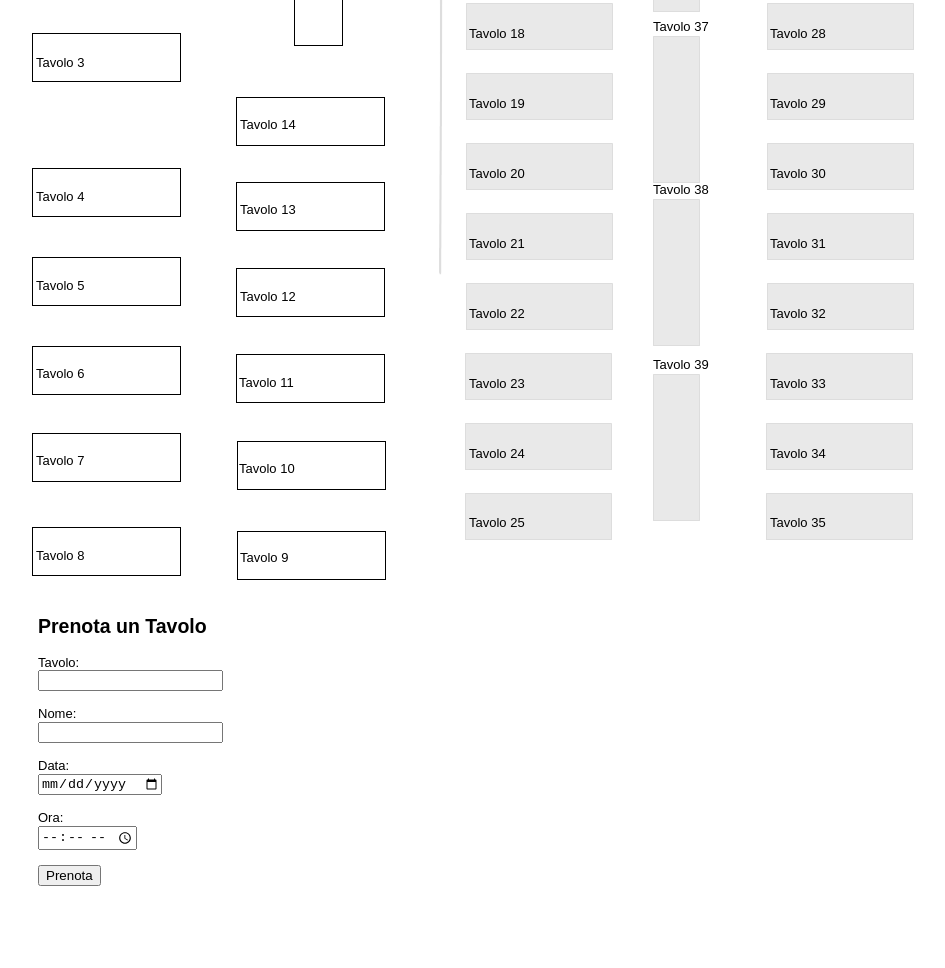
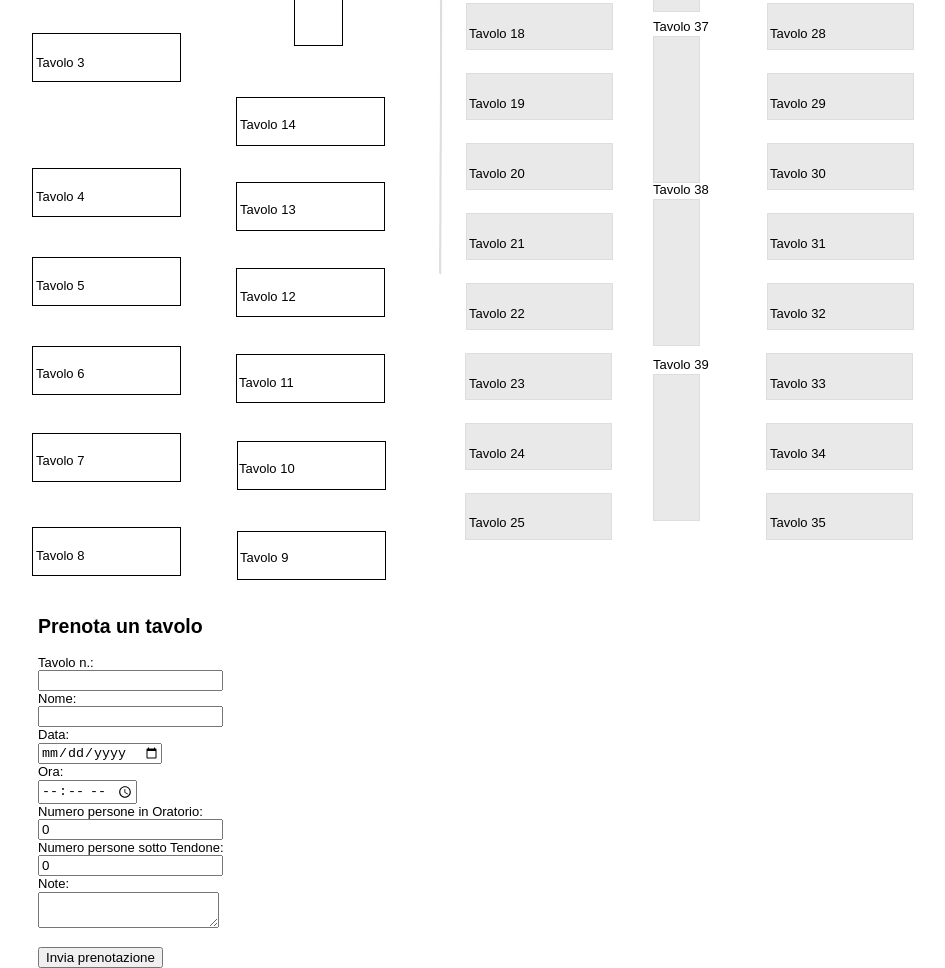
Before and after one commit to albertopoli81/2025prenotatavoli, a plain HTML site: page index.html in a window 1280 px wide. Shown: the part 191-1159 px from the top of the page, without its empty margins (8-953 px from the left). Before the commit the page ends 1077 px from the top, so only its background shows below. Drawn offline with Linux system fonts and the light colour scheme.

Commit message:
Add files via upload

```diff
--- a/index.html
+++ b/index.html
@@ -1035,34 +1035,47 @@ body
 </div>
 </div>
 <div id="Html16" style="position:absolute;left:46px;top:790px;width:333px;height:61px;z-index:80">
-<h2>Prenota un Tavolo</h2>
-
-<form id="bookingForm" onsubmit="submitForm(event)">
-  <label for="tavolo">Tavolo:</label><br>
-  <input type="number" id="tavolo" name="tavolo" required><br><br>
+<h2>Prenota un tavolo</h2>
+<form id="bookingForm">
+  <label for="tavolo">Tavolo n.:</label><br>
+  <input type="text" id="tavolo" name="tavolo" required><br>
 
   <label for="nome">Nome:</label><br>
-  <input type="text" id="nome" name="nome" required><br><br>
+  <input type="text" id="nome" name="nome" required><br>
 
   <label for="data">Data:</label><br>
-  <input type="date" id="data" name="data" required><br><br>
+  <input type="date" id="data" name="data" required><br>
 
   <label for="ora">Ora:</label><br>
-  <input type="time" id="ora" name="ora" required><br><br>
+  <input type="time" id="ora" name="ora" required><br>
 
-  <button type="submit">Prenota</button>
+  <label for="oratorio">Numero persone in Oratorio:</label><br>
+  <input type="number" id="oratorio" name="oratorio" value="0" min="0" required><br>
+
+  <label for="tendone">Numero persone sotto Tendone:</label><br>
+  <input type="number" id="tendone" name="tendone" value="0" min="0" required><br>
+
+  <label for="note">Note:</label><br>
+  <textarea id="note" name="note"></textarea><br><br>
+
+  <button type="submit">Invia prenotazione</button>
 </form>
 
-<p id="conferma" style="color: green; display: none;">Prenotazione inviata con successo!</p>
+<div id="conferma" style="display:none; margin-top:10px; color:green;">
+  Prenotazione inviata con successo!
+</div>
 
 <script>
-function submitForm(e) {
+document.getElementById("bookingForm").addEventListener("submit", function(e){
   e.preventDefault();
 
   const tavolo = document.getElementById("tavolo").value;
   const nome = document.getElementById("nome").value;
   const data = document.getElementById("data").value;
   const ora = document.getElementById("ora").value;
+  const oratorio = document.getElementById("oratorio").value;
+  const tendone = document.getElementById("tendone").value;
+  const note = document.getElementById("note").value;
 
   const formURL = "https://docs.google.com/forms/d/e/1FAIpQLSe7IhsyjxU68uC0oNPuGXV2GcbTck2ybHrFE7sX2dxaiWiYzg/formResponse";
 
@@ -1071,6 +1084,9 @@ function submitForm(e) {
   formData.append("entry.861377006", nome);
   formData.append("entry.1719921713", data);
   formData.append("entry.1723305176", ora);
+  formData.append("entry.544280017", oratorio);
+  formData.append("entry.1715652247", tendone);
+  formData.append("entry.741144942", note);
 
   fetch(formURL, {
     method: "POST",
@@ -1083,7 +1099,7 @@ function submitForm(e) {
     alert("Errore durante l'invio della prenotazione");
     console.error(error);
   });
-}
+});
 </script>
 </div>
 </body>
```
